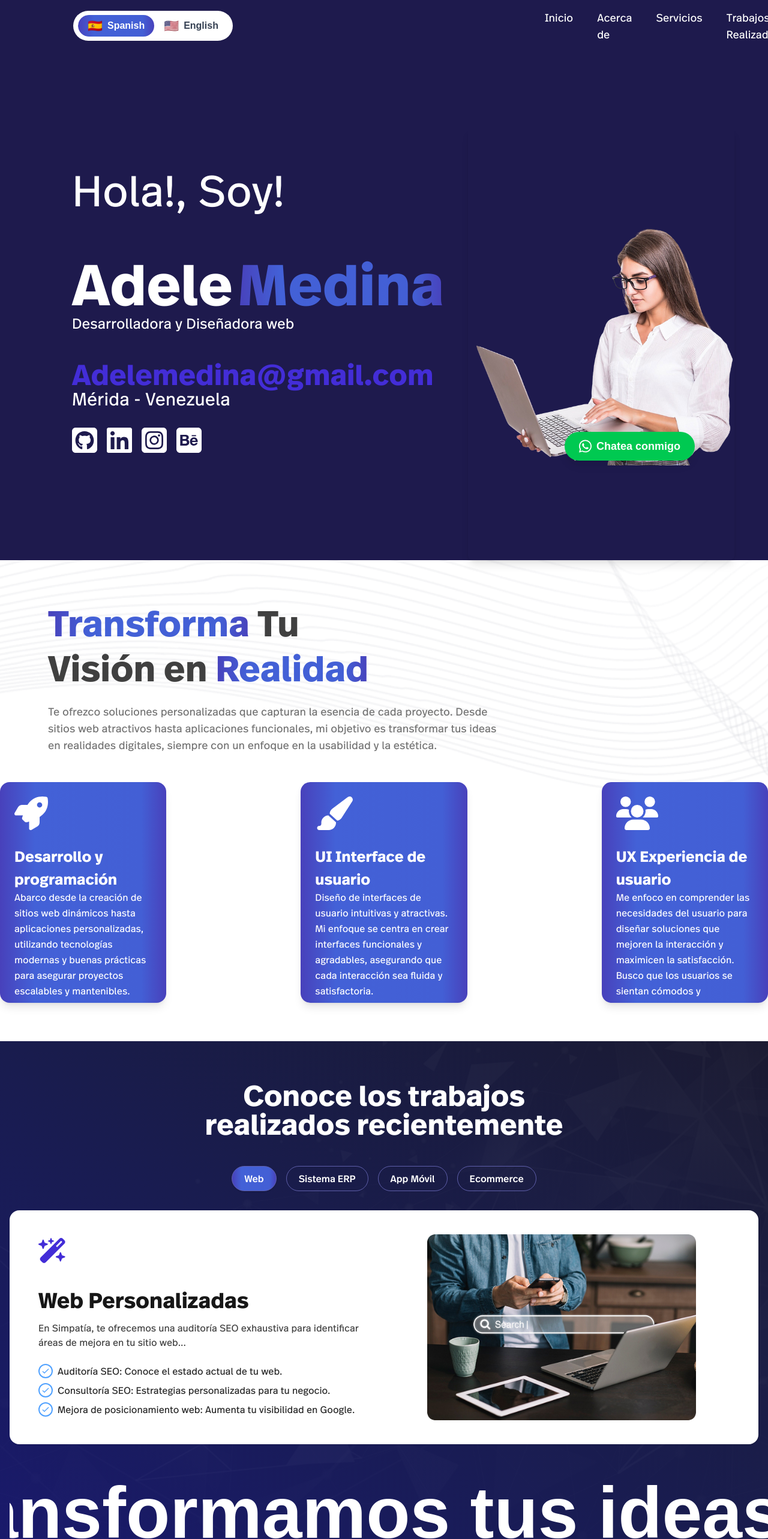
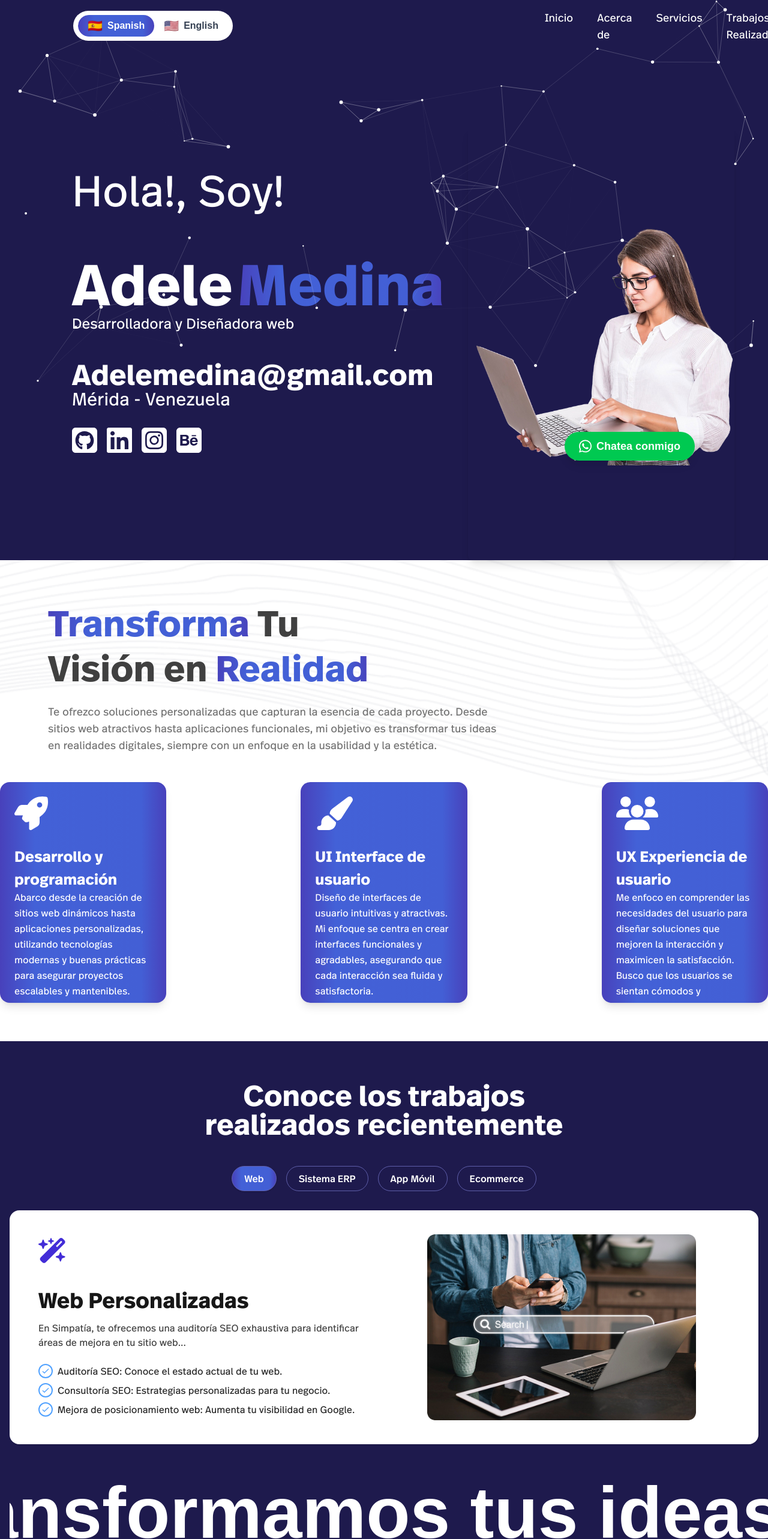
Before and after one commit to adelemdina/aprendiendo-react, a React (Vite) app in the folder projects/hola-mundo/: page / in a window 1280 px wide. Shown: the top 2566 px of the page at 60% size. Built offline with nearby package versions, Linux system fonts and the light colour scheme; a web font is replaced by a local one.

Commit message:
mas estilos

```diff
--- a/projects/hola-mundo/src/App.jsx
+++ b/projects/hola-mundo/src/App.jsx
@@ -9,28 +9,24 @@ import { Experiencia } from "./components/Experiencia";
 import { Relatos } from "./components/Relatos";
 import { Footer } from "./components/Footer";
 
+
 export function App () {
     return(
  <div className="relative min-h-screen overflow-hidden">
-      {/* Fondo con transparencia */}
-      <div
-        className="absolute inset-0 bg-no-repeat bg-center bg-contain opacity-20 pointer-events-none z-0"
-          style={{
-      backgroundImage: `url(${fondo})`,
-      backgroundSize: '150%',
-      backgroundPosition: 'center',
-    }}
-      />
+
 
       {/* Contenido encima del fondo */}
       <div className="relative z-10">
         <Header />
+
         <Content />
         <Acercade />
+
         <Trabajos />
         <Experiencia />
         <Relatos />
         <Footer />
+
       </div>
     </div>
     )
--- a/projects/hola-mundo/src/components/Content.jsx
+++ b/projects/hola-mundo/src/components/Content.jsx
@@ -1,6 +1,7 @@
 import { FontAwesomeIcon } from '@fortawesome/react-fontawesome'
 import { faSquareGithub, faLinkedin, faWhatsapp, faSquareInstagram, faSquareBehance } from '@fortawesome/free-brands-svg-icons'
 import { useTranslation } from 'react-i18next';
+import { ParticlesComponent } from './ParticlesComponent';
 
 
 export const Content = () => {
@@ -11,6 +12,9 @@ export const Content = () => {
 
  <section className="text-white pt-32 pl-14 flex flex-col md:flex-row items-start gap-10 "
  >
+   <div className="absolute inset-0 z-0 pointer-events-none">
+    <ParticlesComponent />
+  </div>
   <div className="flex-1 pl-16 pt-16">
     <div className="space-y-1.5 mb-8">
 
@@ -28,7 +32,7 @@ export const Content = () => {
     </div>
 
     <div class="pt-3 pb-3">
-      <p className="text-5xl font-bold text-indigo-700">Adelemedina@gmail.com</p>
+      <p className="text-5xl font-bold">Adelemedina@gmail.com</p>
       <p className="text-3xl font-regular">Mérida - Venezuela</p>
     </div>
 
--- /dev/null
+++ b/projects/hola-mundo/src/components/ParticlesComponent.jsx
@@ -0,0 +1,110 @@
+import React, { useEffect, useMemo, useState } from "react";
+import Particles, { initParticlesEngine } from "@tsparticles/react";
+import { loadSlim } from "@tsparticles/slim";
+
+export const ParticlesComponent = (props) => {
+  const [particleCount, setParticleCount] = useState(150);
+  const [init, setInit] = useState(false);
+
+
+  useEffect(() => {
+    initParticlesEngine(async (engine) => {
+      await loadSlim(engine);
+    }).then(() => {
+      setInit(true);
+    });
+  }, []);
+
+  const particlesLoaded = (container) => {
+    console.log(container);
+  };
+
+
+  useEffect(() => {
+    const handlePageClick = () => {
+      setParticleCount((prev) => prev + 50);
+    };
+
+    window.addEventListener("click", handlePageClick);
+
+
+    return () => {
+      window.removeEventListener("click", handlePageClick);
+    };
+  }, []);
+
+
+  const options = useMemo(
+    () => ({
+       fullScreen: { enable: false },
+      background: {
+        color: {
+          value: "transparent",
+        },
+      },
+      fpsLimit: 120,
+      interactivity: {
+        events: {
+          onClick: {
+            enable: true,
+            mode: "repulse",
+          },
+          onHover: {
+            enable: true,
+            mode: "grab",
+          },
+        },
+        modes: {
+          push: {
+            distance: 200,
+            duration: 15,
+          },
+          grab: {
+            distance: 150,
+          },
+        },
+      },
+      particles: {
+        color: {
+          value: "#FFFFFF",
+        },
+        links: {
+          color: "#FFFFFF",
+          distance: 150,
+          enable: true,
+          opacity: 0.3,
+          width: 1,
+        },
+        move: {
+          direction: "none",
+          enable: true,
+          outModes: {
+            default: "bounce",
+          },
+          random: true,
+          speed: 1,
+          straight: false,
+        },
+        number: {
+          density: {
+            enable: true,
+          },
+          value: particleCount,
+        },
+        opacity: {
+          value: 1.0,
+        },
+        shape: {
+          type: "circle",
+        },
+        size: {
+          value: { min: 1, max: 3 },
+        },
+      },
+      detectRetina: true,
+    }),
+    [particleCount]
+  );
+
+  return <Particles id={props.id} init={particlesLoaded} options={options} />;
+};
--- a/projects/hola-mundo/src/components/Trabajos.jsx
+++ b/projects/hola-mundo/src/components/Trabajos.jsx
@@ -2,7 +2,7 @@ import { useState } from "react";
 import { FontAwesomeIcon } from '@fortawesome/react-fontawesome';
 import { faWandMagicSparkles, faMobileScreenButton, faBasketShopping } from '@fortawesome/free-solid-svg-icons';
 import { faMicrosoft } from '@fortawesome/free-brands-svg-icons';
-import fondo from '../assets/images/Group.png';
+import { ParticlesComponent } from './ParticlesComponent';
 const filtros = [
   { label: "Web" },
   { label: "Sistema ERP" },
@@ -66,12 +66,10 @@ export  const Trabajos = () => {
     const contenidoActual = contenidos[activo];
   return (
   <section className="relative py-16 px-4 text-center h-[860px] overflow-hidden">
-  {/* Fondo semitransparente */}
-    <div
-    className="absolute inset-0 bg-center bg-cover bg-no-repeat"
-    style={{ backgroundImage: `url(${fondo})`, opacity: 0.4 }}
-  />
-   <div className="absolute inset-0 bg-gradient-to-tr from-[#191970] to-[#1a1a2e] opacity-90"></div>
+  <div className="absolute inset-0 z-0 pointer-events-none">
+    <ParticlesComponent />
+  </div>
+
      <div className="relative z-10 text-white">
       <h2 className="text-4xl md:text-5xl font-bold text-white mb-4">
         Conoce los trabajos<br />
--- a/projects/hola-mundo/src/index.css
+++ b/projects/hola-mundo/src/index.css
@@ -31,7 +31,9 @@ body{
     #4841BB_100%))
 
 }
-
+.hover\:bg-none:hover {
+  background-image: none !important;
+}
 .bg-mi-gradiente {
   background: var(--color-mi-gradiente);
 
```
Also changed, not shown: projects/hola-mundo/package.json (+6 -1 lines), projects/hola-mundo/src/components/Relatos.jsx (+73 -7 lines), 1 other file (tests, documents, lock files or other folders).
